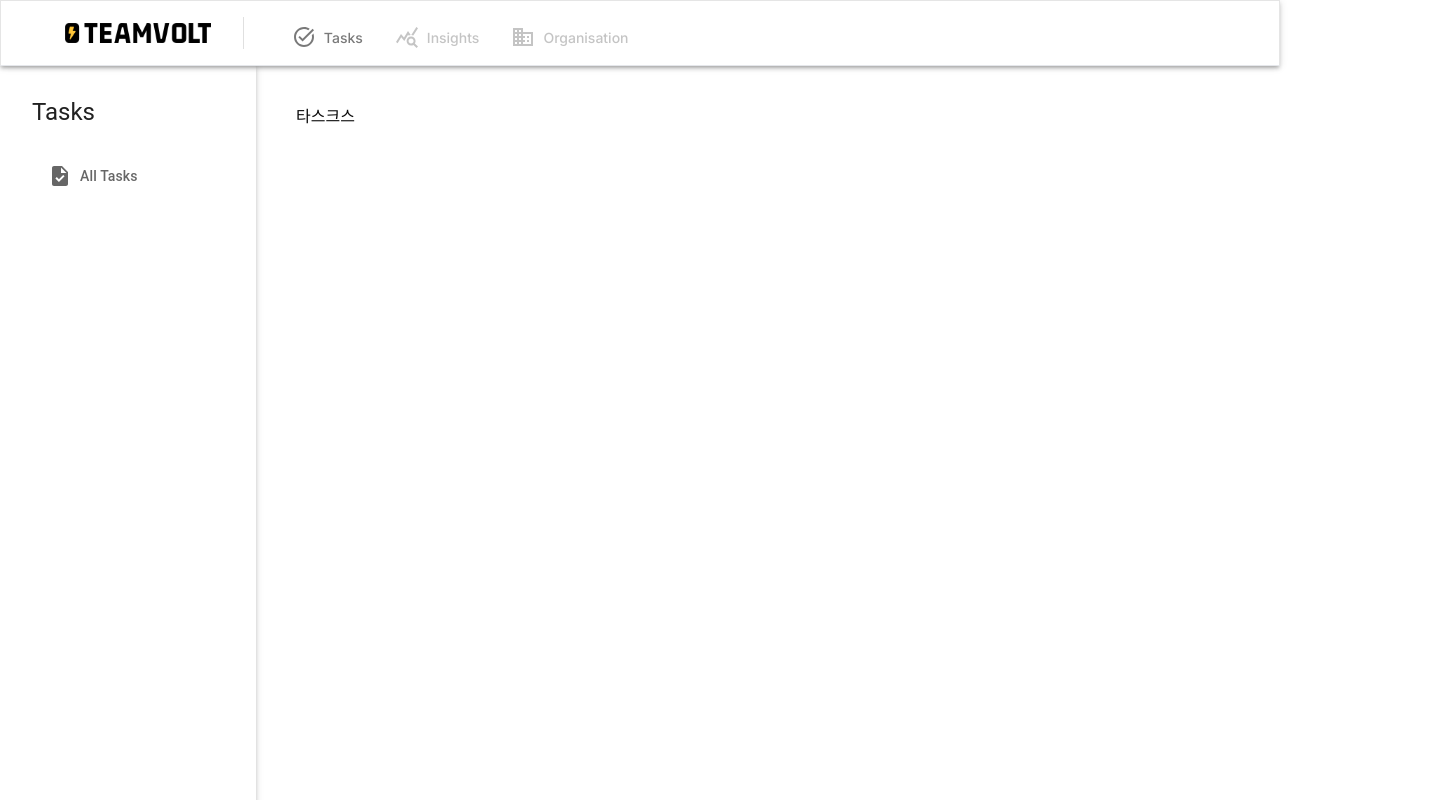
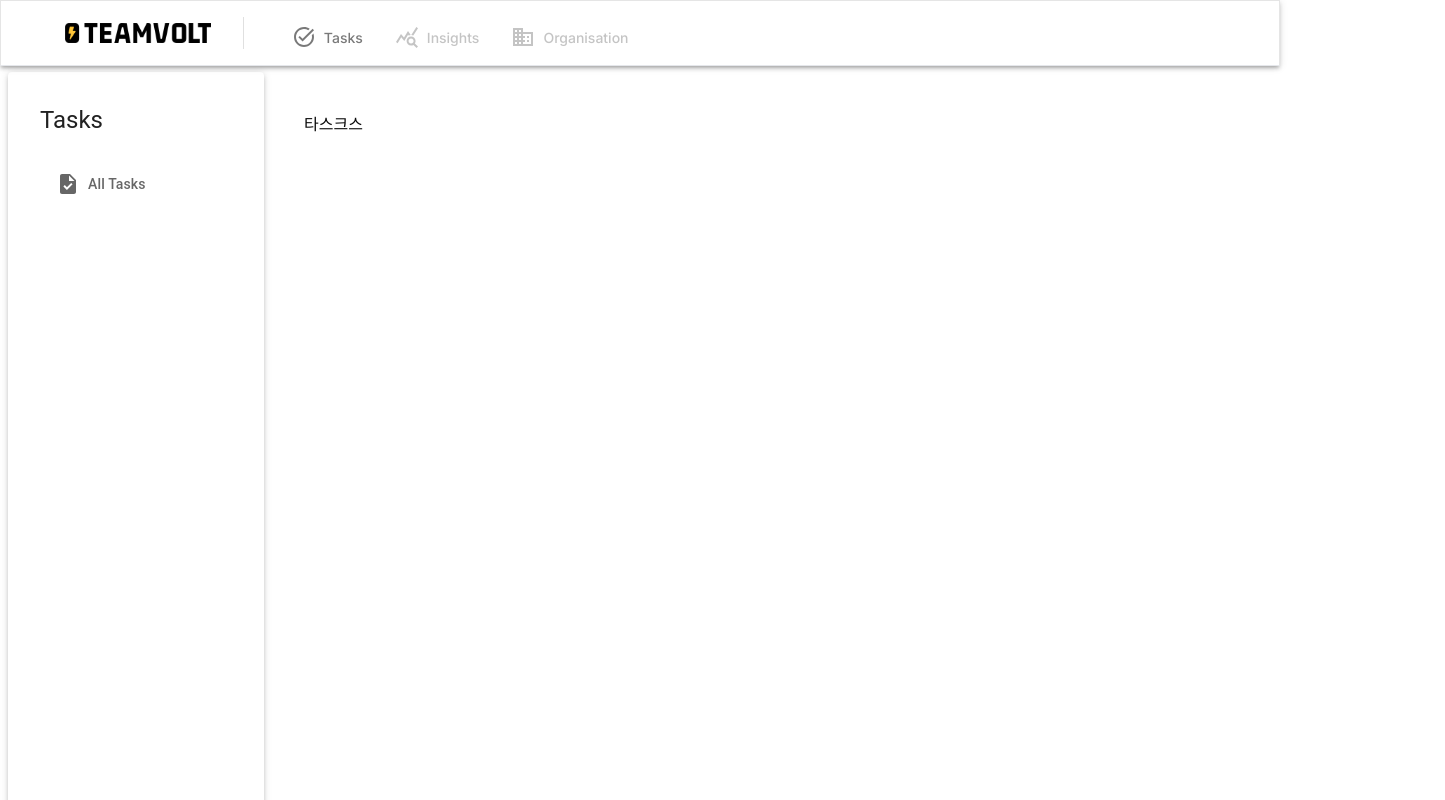
Before and after one commit to stPark-dev/trello-tuto, a Next.js app: page /main/tasks in a window 1280 px wide. Shown: the top 800 px of the page, 1445 px wide, since content can reach past the window. Built offline with nearby package versions, Linux system fonts and the light colour scheme.

Commit message:
fix: scrollbar style, layout edit

```diff
--- a/app/(platform)/main/layout.tsx
+++ b/app/(platform)/main/layout.tsx
@@ -9,9 +9,9 @@ const MainLayout = ({
 }) => {
     return (
         <>
-            <Box sx={{ display: "flex", pt: "64px" }}>
+            <Box  sx={{ display: "flex", pt: "64px" }}>
                 <MainNavBar />
-                <Box sx={{ display: "flex" }}>
+                <Box sx={{ display: "flex", p: 1, width:"100vw", height: "100vh" }}>
                     <MainSideBar />
                     {children}
                 </Box>
--- a/app/(platform)/main/page.tsx
+++ b/app/(platform)/main/page.tsx
@@ -5,7 +5,7 @@ import { Box } from '@mui/material';
 const MainPage = () => {
 
     return (
-        <Box sx={{ p: 5, overflow: 'auto' }}>
+        <Box sx={{ p: 5,  overflow: 'auto' }}>
             메인 페이지
         </Box>
     );
--- a/app/(platform)/main/tasks/page.tsx
+++ b/app/(platform)/main/tasks/page.tsx
@@ -3,7 +3,7 @@ import { Box } from "@mui/material"
 const MainTasks = () => {
     return (
         <>
-            <Box sx={{ p: 5, width:"100vw", height: "100vh", overflow: "auto" }}>
+            <Box sx={{ p: 5, overflow: "auto" }}>
                 타스크스
             </Box>
         </>
--- a/styles/globals.css
+++ b/styles/globals.css
@@ -74,6 +74,21 @@ body,
   }
 }
 
+::-webkit-scrollbar {
+  width: 6px;
+  height: 6px;
+}
+
+::-webkit-scrollbar-thumb {
+  background-color: darkgrey;
+  border-radius: 6px;
+}
+
+::-webkit-scrollbar-track {
+  background: #f1f1f1;
+  border-radius: 6px;
+}
+
 @layer base {
   * {
     @apply border-border;
```
